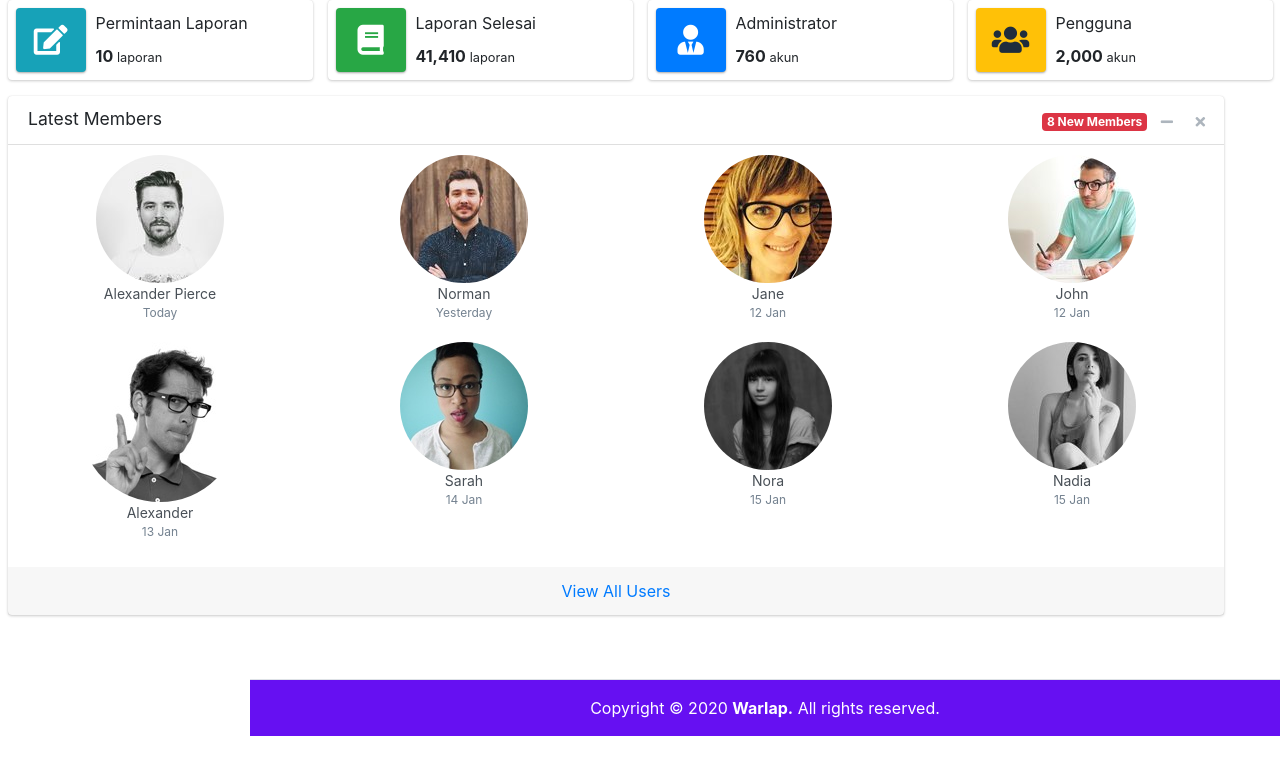
After one commit to novaardiansyah1/warlap-v1, a PHP site: the page made by application/views/dashboard/index.php in a window 1280 px wide. The commit adds this page. Shown: the top 775 px of the page. Run offline with PHP 8.4, Linux system fonts and the light colour scheme; the template is opened without the code that fills it, so the values that code supplies are empty; some libraries are stand-ins or nearby versions.

Commit message:
membuat mvc dashboard admin

```diff
--- /dev/null
+++ b/application/views/dashboard/index.php
@@ -0,0 +1,161 @@
+<section class="content">
+  <div class="container-fluid">
+    <!-- Info boxes -->
+    <div class="row">
+      <div class="col-12 col-sm-6 col-md-3">
+        <div class="info-box">
+          <span class="info-box-icon bg-info elevation-1">
+            <i class="fas fa-edit"></i>
+          </span>
+
+          <div class="info-box-content">
+            <span class="info-box-text">
+              Permintaan Laporan
+            </span>
+            <span class="info-box-number">
+              10
+              <small>laporan</small>
+            </span>
+          </div>
+          <!-- /.info-box-content -->
+        </div>
+        <!-- /.info-box -->
+      </div>
+      <!-- /.col -->
+      <div class="col-12 col-sm-6 col-md-3">
+        <div class="info-box mb-3">
+          <span class="info-box-icon bg-success elevation-1">
+            <i class="fas fa-book"></i>
+          </span>
+
+          <div class="info-box-content">
+            <span class="info-box-text">
+              Laporan Selesai
+            </span>
+            <span class="info-box-number">
+              41,410
+              <small>laporan</small>
+            </span>
+          </div>
+          <!-- /.info-box-content -->
+        </div>
+        <!-- /.info-box -->
+      </div>
+      <!-- /.col -->
+
+      <!-- fix for small devices only -->
+      <div class="clearfix hidden-md-up"></div>
+
+      <div class="col-12 col-sm-6 col-md-3">
+        <div class="info-box mb-3">
+          <span class="info-box-icon bg-primary elevation-1">
+            <i class="fas fa-user-tie"></i>
+          </span>
+
+          <div class="info-box-content">
+            <span class="info-box-text">Administrator</span>
+            <span class="info-box-number">
+              760
+              <small>akun</small>
+            </span>
+          </div>
+          <!-- /.info-box-content -->
+        </div>
+        <!-- /.info-box -->
+      </div>
+      <!-- /.col -->
+      <div class="col-12 col-sm-6 col-md-3">
+        <div class="info-box mb-3">
+          <span class="info-box-icon bg-warning elevation-1">
+            <i class="fas fa-users"></i>
+          </span>
+
+          <div class="info-box-content">
+            <span class="info-box-text">
+              Pengguna
+            </span>
+            <span class="info-box-number">
+              2,000
+              <small>akun</small>
+            </span>
+          </div>
+          <!-- /.info-box-content -->
+        </div>
+        <!-- /.info-box -->
+      </div>
+      <!-- /.col -->
+    </div>
+    <!-- /.row -->
+
+    <div class="row px-2">
+      <div class="card">
+        <div class="card-header">
+          <h3 class="card-title">Latest Members</h3>
+
+          <div class="card-tools">
+            <span class="badge badge-danger">8 New Members</span>
+            <button type="button" class="btn btn-tool" data-card-widget="collapse"><i class="fas fa-minus"></i>
+            </button>
+            <button type="button" class="btn btn-tool" data-card-widget="remove"><i class="fas fa-times"></i>
+            </button>
+          </div>
+        </div>
+        <!-- /.card-header -->
+        <div class="card-body p-0">
+          <ul class="users-list clearfix">
+            <li>
+              <img src="<?= base_url() ?>assets/dist/img/user1-128x128.jpg" alt="User Image">
+              <a class="users-list-name" href="#">Alexander Pierce</a>
+              <span class="users-list-date">Today</span>
+            </li>
+            <li>
+              <img src="<?= base_url() ?>assets/dist/img/user8-128x128.jpg" alt="User Image">
+              <a class="users-list-name" href="#">Norman</a>
+              <span class="users-list-date">Yesterday</span>
+            </li>
+            <li>
+              <img src="<?= base_url() ?>assets/dist/img/user7-128x128.jpg" alt="User Image">
+              <a class="users-list-name" href="#">Jane</a>
+              <span class="users-list-date">12 Jan</span>
+            </li>
+            <li>
+              <img src="<?= base_url() ?>assets/dist/img/user6-128x128.jpg" alt="User Image">
+              <a class="users-list-name" href="#">John</a>
+              <span class="users-list-date">12 Jan</span>
+            </li>
+            <li>
+              <img src="<?= base_url() ?>assets/dist/img/user2-160x160.jpg" alt="User Image">
+              <a class="users-list-name" href="#">Alexander</a>
+              <span class="users-list-date">13 Jan</span>
+            </li>
+            <li>
+              <img src="<?= base_url() ?>assets/dist/img/user5-128x128.jpg" alt="User Image">
+              <a class="users-list-name" href="#">Sarah</a>
+              <span class="users-list-date">14 Jan</span>
+            </li>
+            <li>
+              <img src="<?= base_url() ?>assets/dist/img/user4-128x128.jpg" alt="User Image">
+              <a class="users-list-name" href="#">Nora</a>
+              <span class="users-list-date">15 Jan</span>
+            </li>
+            <li>
+              <img src="<?= base_url() ?>assets/dist/img/user3-128x128.jpg" alt="User Image">
+              <a class="users-list-name" href="#">Nadia</a>
+              <span class="users-list-date">15 Jan</span>
+            </li>
+          </ul>
+          <!-- /.users-list -->
+        </div>
+        <!-- /.card-body -->
+        <div class="card-footer text-center">
+          <a href="javascript::">View All Users</a>
+        </div>
+        <!-- /.card-footer -->
+      </div>
+      <!--/.card -->
+    </div>
+    <!-- /.row -->
+    <div class="pb-5"></div>
+  </div>
+  <!-- /.container-fluid -->
+</section>
--- a/application/views/temp/header.php
+++ b/application/views/temp/header.php
@@ -26,5 +26,6 @@
   <?php endif; ?>
 
 </head>
-<body class="hold-transition sidebar-mini layout-fixed layout-navbar-fixed">
+<body class="hold-transition sidebar-mini layout-fixed layout-navbar-fixed
+layout-footer-fixed">
 <div class="wrapper">
```
Also changed, not shown: application/controllers/Dashboard.php (added, +34 -0 lines).
